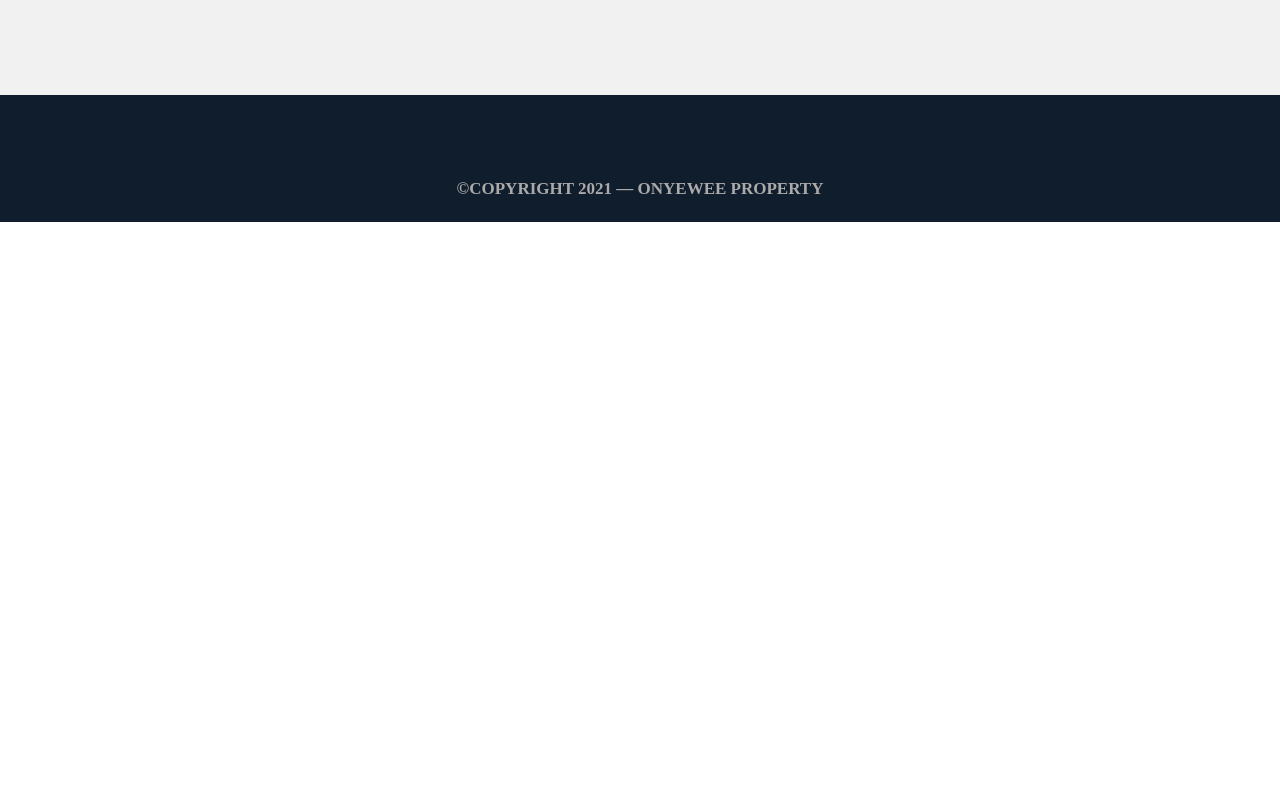
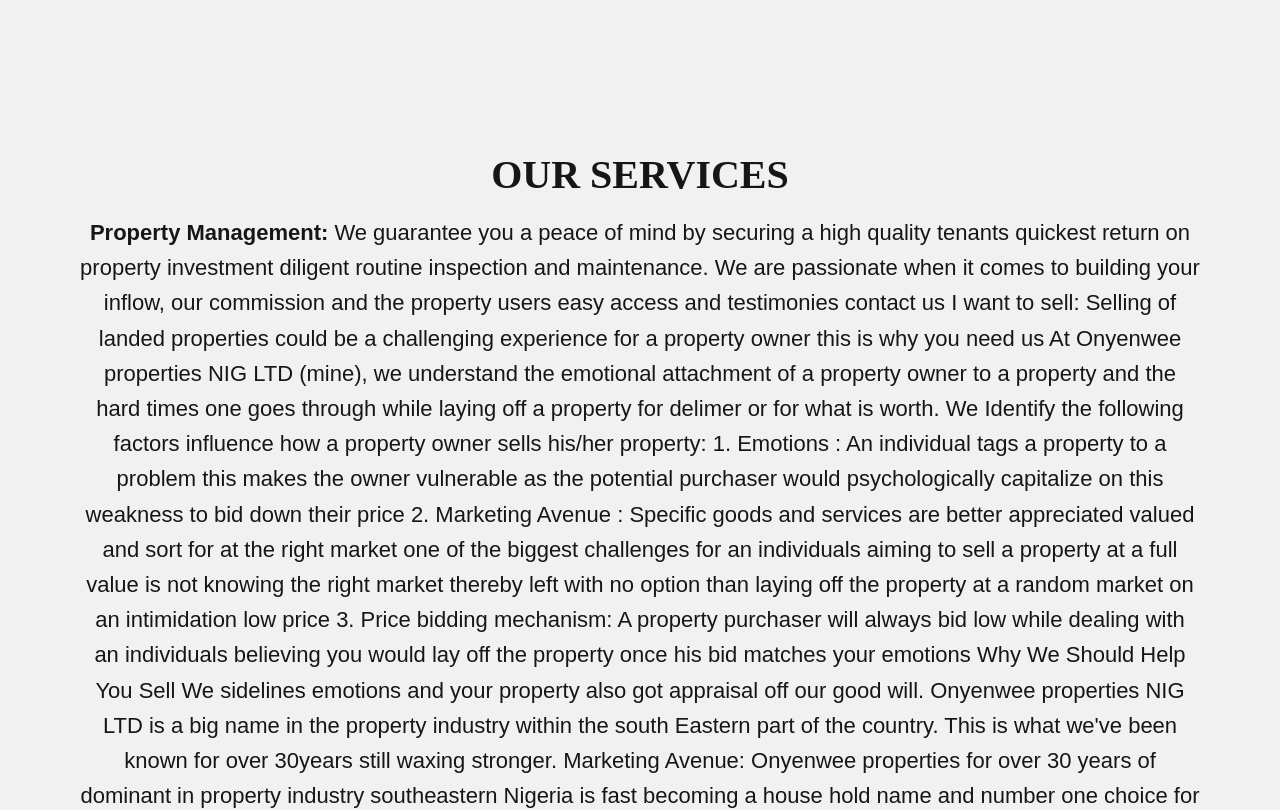
Before and after one commit to clients-projects/onyenweeproperties, a React (Create React App) app: page /property-management in a window 1280 px wide. Shown: the part 1480-2290 px from the top of the page. Before the commit the page ends 1702 px from the top, so only its background shows below. Built offline with nearby package versions, Linux system fonts and the light colour scheme; what react-router-last-location would draw is missing.

Commit message:
Added another course

```diff
--- a/src/views/PropertyManangement.tsx
+++ b/src/views/PropertyManangement.tsx
@@ -1,4 +1,4 @@
-import {Link} from 'react-router-dom'
+import { Link } from 'react-router-dom'
 
 import RealEstate1 from '../assets/realEstate/RealEstate5.jpg'
 
@@ -6,10 +6,9 @@ import { ImEnter, ImExit } from 'react-icons/im'
 import { AiFillHourglass } from 'react-icons/ai'
 
 const Home = () => {
-      const bgImg = {
-          backgroundImage: `linear-gradient(to bottom, rgb(191, 191, 191) 20%, rgba(16, 29, 44, 0.98)), url(${RealEstate1})`,
-      }
-
+    const bgImg = {
+        backgroundImage: `linear-gradient(to bottom, rgb(191, 191, 191) 20%, rgba(16, 29, 44, 0.98)), url(${RealEstate1})`,
+    }
 
     return (
         <>
@@ -18,7 +17,6 @@ const Home = () => {
                     <h3 className='heading-3'>Property Management:</h3>
                     <h1 className='heading-1'>Lets Manage Your Properties</h1>
                 </div>
-
             </header>{' '}
             <div className='whoWeAre'>
                 <h2 className='heading-1 heading-2--dark whoWeAre__title'>
@@ -78,6 +76,77 @@ const Home = () => {
                     </p>
                 </div>
             </section>{' '}
+            <div className='whoWeAre'>
+                <h2 className='heading-1 heading-2--dark whoWeAre__title'>
+                    Our Services
+                </h2>
+                <p className='whoWeAre__text'>
+                    <strong>Property Management:</strong> We guarantee you a
+                    peace of mind by securing a high quality tenants quickest
+                    return on property investment diligent routine inspection
+                    and maintenance. We are passionate when it comes to building
+                    your inflow, our commission and the property users easy
+                    access and testimonies contact us I want to sell: Selling of
+                    landed properties could be a challenging experience for a
+                    property owner this is why you need us At Onyenwee
+                    properties NIG LTD (mine), we understand the emotional
+                    attachment of a property owner to a property and the hard
+                    times one goes through while laying off a property for
+                    delimer or for what is worth. We Identify the following
+                    factors influence how a property owner sells his/her
+                    property: 1. Emotions : An individual tags a property to a
+                    problem this makes the owner vulnerable as the potential
+                    purchaser would psychologically capitalize on this weakness
+                    to bid down their price 2. Marketing Avenue : Specific goods
+                    and services are better appreciated valued and sort for at
+                    the right market one of the biggest challenges for an
+                    individuals aiming to sell a property at a full value is not
+                    knowing the right market thereby left with no option than
+                    laying off the property at a random market on an
+                    intimidation low price 3. Price bidding mechanism: A
+                    property purchaser will always bid low while dealing with an
+                    individuals believing you would lay off the property once
+                    his bid matches your emotions Why We Should Help You Sell We
+                    sidelines emotions and your property also got appraisal off
+                    our good will. Onyenwee properties NIG LTD is a big name in
+                    the property industry within the south Eastern part of the
+                    country. This is what we've been known for over 30years
+                    still waxing stronger. Marketing Avenue: Onyenwee properties
+                    for over 30 years of dominant in property industry
+                    southeastern Nigeria is fast becoming a house hold name and
+                    number one choice for real estate developers within the
+                    country. We have our marketing agents on and around every
+                    Conner within the region. We also make use of social and
+                    conversational media ie newspaper's magazines, radio
+                    stations as a medium of reach out to the public Price
+                    bidding mechanism: Property pricing can never be a talent
+                    rather a combination of the sellers position, long time
+                    experience and also the understanding of the present and
+                    future economic value of a property. Our team of sales
+                    experts are there for you contact us for cool price, cool
+                    commission cool ownership and sense of accomplishment via
+                    the purchaser and everything one goes home happy I wan to
+                    buy Buying a landed property could the a challenging
+                    experience for a prospective purchaser the following are
+                    factors to consider and why you need our assistance in this
+                    regards: The authenticity of the property Valid documents
+                    and property value For more enquiry contact us I want to
+                    rent There are a lot of challenges when it comes to renting
+                    a conducive apartment but with Onyenwee properties managers
+                    you could go way RENT MADE EASY For enquiry on both
+                    landlords and tenants guild book, contact us Space for
+                    available properties for sell and for rent. Real Estate :
+                    Land survey and lodgments, selling of lands, town planning
+                    Construction: we have an team of certified skills architects
+                    and structural engineer young experience and innovative mind
+                    that knows what taste is all about when it's comes to for
+                    private, commercial and public uses. Interior design and
+                    furnishing equipment: Contact us for your office furniture
+                    and interior we are into sales and purchase of furniture,
+                    toiletries, electronics appliances and house hold equipment
+                    whole sale supply hotels and public centers.
+                </p>
+            </div>{' '}
         </>
     )
 }
```
